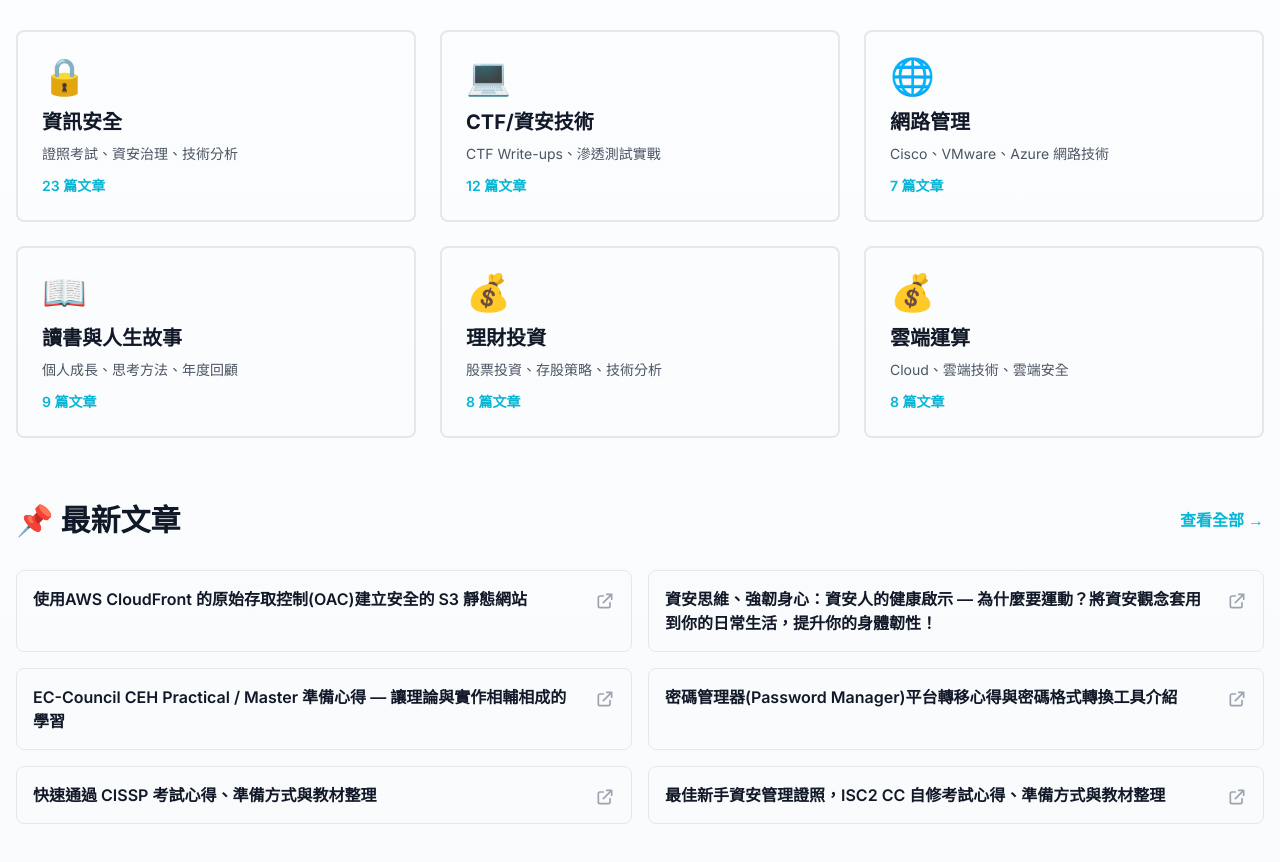
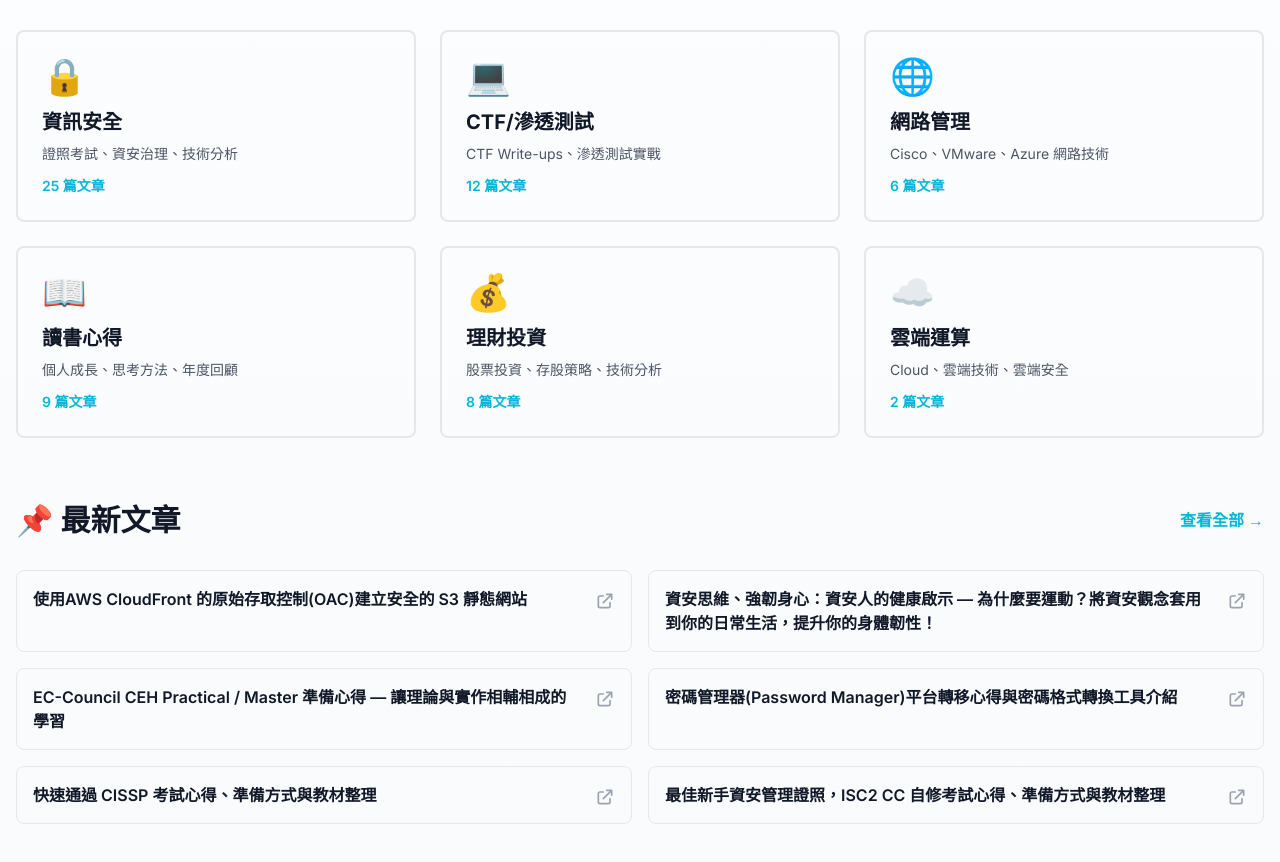
Before and after one commit to kuronetwork/kuronetwork.github.io, a Next.js app: page / in a window 1280 px wide. Shown: the part 835-1697 px from the top of the page. Built offline with nearby package versions, Linux system fonts and the light colour scheme.

Commit message:
Update articles.ts

```diff
--- a/data/articles.ts
+++ b/data/articles.ts
@@ -36,8 +36,9 @@
   { id: 38, title: "網路安全封包分析:Wireshark 快速判斷IP位置並找出可疑程式", date: "2022-06-01", category: "資訊安全", tags: ["Wireshark", "封包分析"], url: "https://medium.com/blacksecurity/securityanalysiswithwireshark1-51b4a54ba483" },
   { id: 37, title: "資訊安全-金融業資訊安全技術法規要求簡介", date: "2022-05-25", category: "資訊安全", tags: ["法規", "金融"], url: "https://medium.com/blacksecurity/資訊安全-金融業資訊安全技術法規要求簡介-d3bb8d66a308" },
 
-// 雲端運算
-  { id: 62, title: "使用AWS CloudFront 的原始存取控制(OAC)建立安全的 S3 靜態網站", date: "2023-10-09", category: "雲端運算", tags: ["CEH", "證照"], url: "https://medium.com/blacksecurity/aws-cloudfront-oac-5805d27b3a7a" },
+  // 雲端運算
+  { id: 62, title: "使用AWS CloudFront 的原始存取控制(OAC)建立安全的 S3 靜態網站", date: "2023-10-09", category: "雲端運算", tags: ["AWS", "CloudFront"], url: "https://medium.com/blacksecurity/aws-cloudfront-oac-5805d27b3a7a" },
+  { id: 24, title: "AZ-900 Microsoft Azure Fundamentals 自修考試心得與準備資料", date: "2022-03-20", category: "雲端運算", tags: ["Azure", "證照"], url: "https://medium.com/@kuroH/az-900-microsoft-azure-fundamentals-d0718175de65" },
 
   // CTF / 滲透測試
   { id: 36, title: "Root me — Zone Transfer Write-up", date: "2022-05-20", category: "CTF/滲透測試", tags: ["Root me", "DNS"], url: "https://medium.com/blacksecurity/root-me-dns-zone-transfer-write-up-596dc252c98b" },
@@ -54,7 +55,6 @@
   { id: 25, title: "Root me-FTP authentication Write-up", date: "2022-03-25", category: "CTF/滲透測試", tags: ["Root me", "FTP"], url: "https://medium.com/blacksecurity/root-me-ftp-authentication-write-up-5a44532bac47" },
 
   // 網路管理
-  { id: 24, title: "AZ-900 Microsoft Azure Fundamentals 自修考試心得與準備資料", date: "2022-03-20", category: "雲端運算", tags: ["Azure", "證照"], url: "https://medium.com/@kuroH/az-900-microsoft-azure-fundamentals-d0718175de65" },
   { id: 23, title: "VMware VCP-NV網路虛擬化 — 自修考試準備心得與抵免上課教學", date: "2022-03-15", category: "網路管理", tags: ["VMware", "證照"], url: "https://medium.com/blacksecurity/vmware-network-virtualization-e52b09b526c8" },
   { id: 22, title: "Cisco CCNP Enterprise 2020新版自修考試準備心得與流程介紹", date: "2022-03-10", category: "網路管理", tags: ["Cisco", "CCNP"], url: "https://medium.com/blacksecurity/cisco-ccnp-enterprise-2020-9866cbf2d050" },
   { id: 21, title: "[Cisco] 網路流量側錄功能教學-SPAN", date: "2022-03-05", category: "網路管理", tags: ["Cisco", "SPAN"], url: "https://medium.com/blacksecurity/cisco-流量側錄功能-span-mirror-port-17f380e404ac" },
@@ -84,11 +84,18 @@
   { id: 1, title: "金融股票九大指標一次搞懂-殖利率/EPS/ROA與ROE/本益比PER/PBR 股價淨值比", date: "2019-11-25", category: "理財投資", tags: ["股票", "指標"], url: "https://medium.com/blacksecurity/金融九大指標解釋-殖利率-eps-roa與roe-本益比per-pbr-股價淨值比-6d97a9fab7ba" },
 ];
 
-export const categories = [
-  { name: "資訊安全", icon: "🔒", count: 23, description: "證照考試、資安治理、技術分析" },
-  { name: "CTF/資安技術", icon: "💻", count: 12, description: "CTF Write-ups、滲透測試實戰" },
-  { name: "網路管理", icon: "🌐", count: 7, description: "Cisco、VMware、Azure 網路技術" },
-  { name: "讀書與人生故事", icon: "📖", count: 9, description: "個人成長、思考方法、年度回顧" },
-  { name: "理財投資", icon: "💰", count: 8, description: "股票投資、存股策略、技術分析" },
-  { name: "雲端運算", icon: "💰", count: 8, description: "Cloud、雲端技術、雲端安全" }, //icon
+// 分類基本資料（count 會自動計算）
+const categoryDefinitions = [
+  { name: "資訊安全", icon: "🔒", description: "證照考試、資安治理、技術分析" },
+  { name: "CTF/滲透測試", icon: "💻", description: "CTF Write-ups、滲透測試實戰" },
+  { name: "網路管理", icon: "🌐", description: "Cisco、VMware、Azure 網路技術" },
+  { name: "讀書心得", icon: "📖", description: "個人成長、思考方法、年度回顧" },
+  { name: "理財投資", icon: "💰", description: "股票投資、存股策略、技術分析" },
+  { name: "雲端運算", icon: "☁️", description: "Cloud、雲端技術、雲端安全" },
 ];
+
+// 自動計算每個分類的文章數量
+export const categories = categoryDefinitions.map(cat => ({
+  ...cat,
+  count: articles.filter(a => a.category === cat.name).length,
+}));
```
